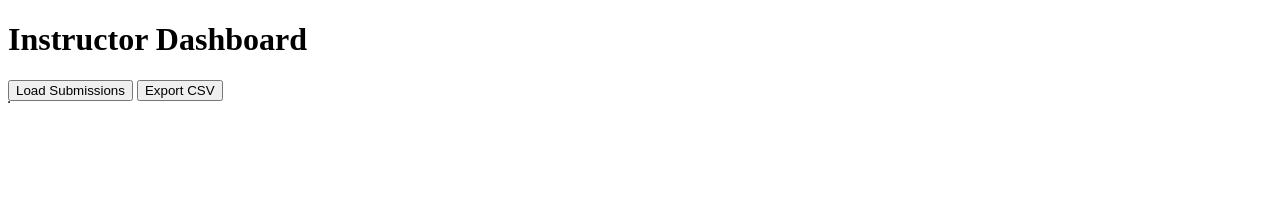
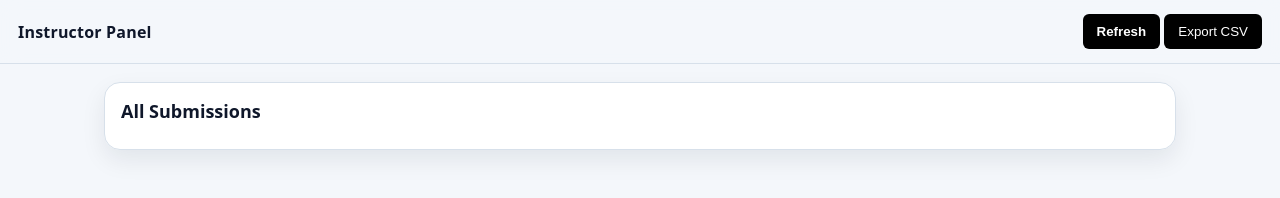
Before and after one commit to selenshere/AITaylor, a website: page instructor.html in a window 1280 px wide. Drawn offline with nearby package versions, Linux system fonts and the light colour scheme.

Commit message:
Update instructor.html

```diff
--- a/instructor.html
+++ b/instructor.html
@@ -1,20 +1,30 @@
-<!DOCTYPE html>
+<!doctype html>
 <html lang="en">
 <head>
-  <meta charset="UTF-8">
+  <meta charset="utf-8" />
+  <meta name="viewport" content="width=device-width,initial-scale=1" />
   <title>Instructor Panel</title>
+
+  <link rel="stylesheet" href="style.css" />
 </head>
+
 <body>
+  <header class="topbar">
+    <div class="brand">Instructor Panel</div>
+    <div class="right">
+      <button onclick="loadData()" class="btn secondary">Refresh</button>
+      <button onclick="exportCSV()" class="primaryBtn">Export CSV</button>
+    </div>
+  </header>
 
-<h1>Instructor Dashboard</h1>
+  <main class="page">
+    <section class="card">
+      <h2>All Submissions</h2>
+      <div id="list"></div>
+    </section>
+  </main>
 
-<button onclick="loadData()">Load Submissions</button>
-<button onclick="exportCSV()">Export CSV</button>
-
-<table border="1" id="table"></table>
-
-<script src="https://cdn.jsdelivr.net/npm/@supabase/supabase-js"></script>
-<script src="instructor.js"></script>
-
+  <script src="https://cdn.jsdelivr.net/npm/@supabase/supabase-js"></script>
+  <script src="instructor.js"></script>
 </body>
 </html>
```
